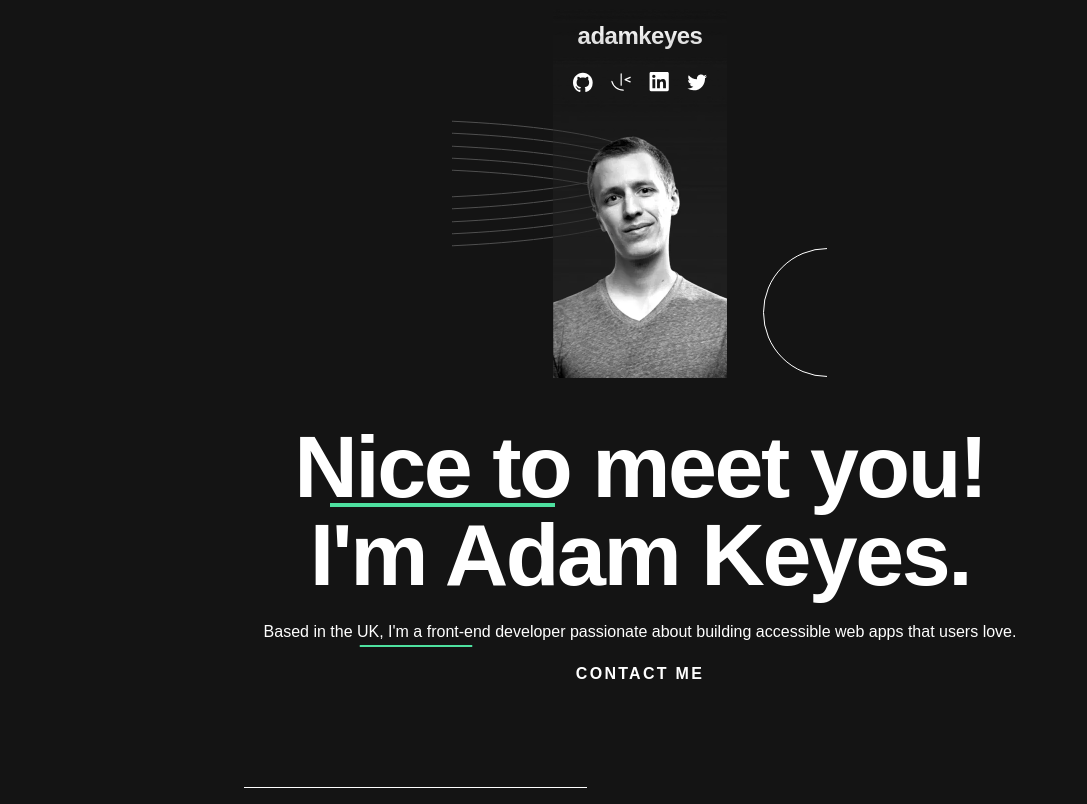
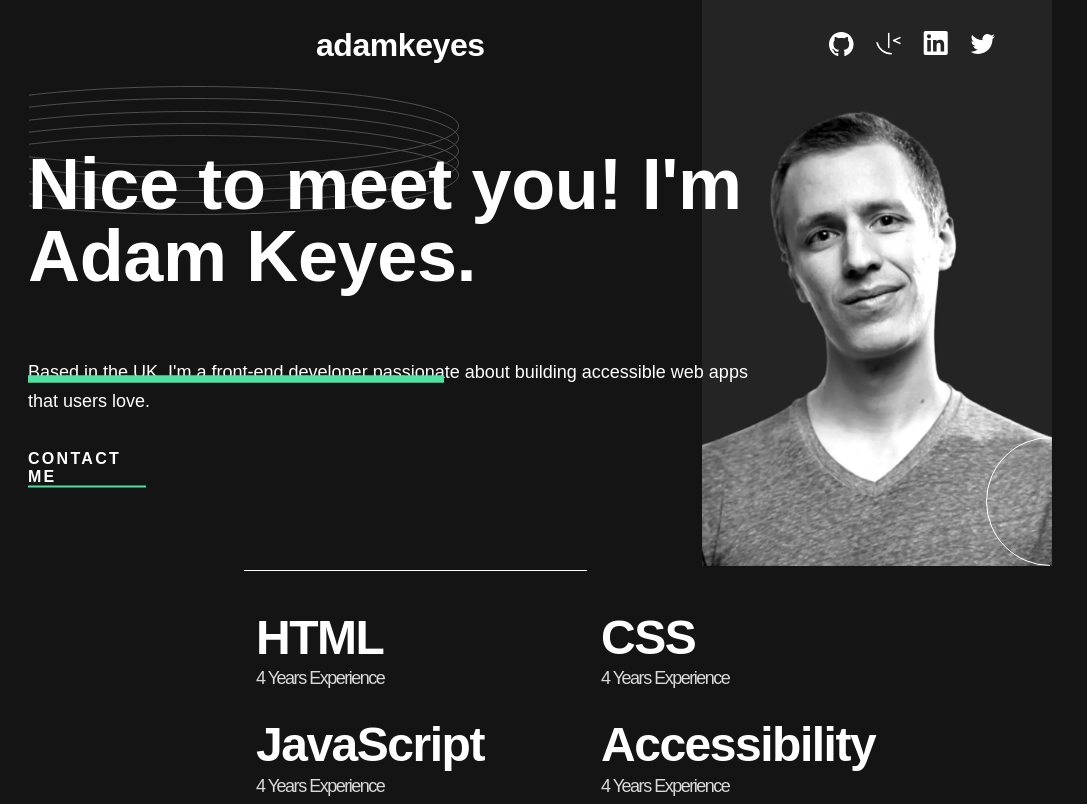
Before and after one commit to AnnaofAmber/single-page-developer-portfolio, a plain HTML site: page index.html in a window 1280 px wide. Shown: the top 804 px of the page, without its empty margins (0-1087 px from the left). Drawn offline with Linux system fonts and the light colour scheme.

Commit message:
adaptive for tablet/desktop header and section 1

```diff
--- a/css/styles.css
+++ b/css/styles.css
@@ -71,9 +71,31 @@ body {
   | header
   |============================
 */
-.header {
+.header-links{
+  display: flex;
+  flex-direction: column;
+  align-items: center;
+  z-index: 10;
+  background: linear-gradient(180deg, rgba(36, 36, 36, 0.00) 0%, #242424 100%);
+  width: 174px;
 
 }
+@media only screen and (min-width: 768px) {
+  .header-links {
+  flex-direction: row;
+  width: 708px;
+  gap: 344px;
+  background: none;
+  }
+}
+@media only screen and (min-width: 1440px) {
+  .header-links {
+  justify-content: space-between;
+  width: 1110px;
+
+  }
+}
+
 .header-container {
   display: flex;
   flex-direction: column;
@@ -81,8 +103,14 @@ body {
  padding-top: 20px;
   /* position: relative; */
   max-height: 363px;
+}
 
-}
+@media only screen and (min-width: 768px) {
+  .header-container {
+    align-items: end;
+    padding-top: 29px;
+    max-height: 29px;
+}}
 
 .header-text {
   margin: 0;
@@ -92,13 +120,30 @@ body {
   letter-spacing: -0.021em;
   margin-bottom: 20px;
 }
+
+@media only screen and (min-width: 768px) {
+   .header-text{
+    font-size: 32px;
+font-style: normal;
+font-weight: 700;
+line-height: 32px; /* 100% */
+letter-spacing: -0.444px;
+margin-bottom: 0;
+}}
+
 .header-socials {
   display: flex;
   gap: 18px;
-  margin-bottom: 40px;
   max-width: 154px;
   z-index: 20;
 
+}
+
+@media only screen and (min-width: 768px) {
+  .header-socials  {
+    gap: 22px;
+    max-width: 192.5px;
+  }
 }
 .header-social-link
 {
@@ -117,31 +162,94 @@ body {
 .header-icon{
 fill: currentColor;
 z-index: 40;
+}
 
+@media only screen and (min-width: 768px) {
+  .header-icon{
+    width: 25px;
+    height: 25px;
+  }
 }
+
+/* @media only screen and (min-width: 768px) {
+  .header-image {
+    width: 322px;
+    overflow: hidden;
+  }
+} */
 
 
 .profile-image{
   display: block;
   position: relative;
-  top: -141px;
- z-index: 10;
+  top: 0px;
+ z-index: 1;
+width: 174px;
+}
 
+@media only screen and (min-width: 768px) {
+  .profile-image{
+    width: 350px;
+    top: -61px;
+    left: 28px;
+  }
 }
+
+@media only screen and (min-width: 1440px) {
+  .profile-image{
+    width: 445px;
+  }
+}
+
 .svg{
   position: relative;
 
 }
 .oval{
   position: absolute;
- top: -17px;
- left: -188px;
+ top: 32px;
+ left: -430px;
+
 }
+
+@media only screen and (min-width: 768px) {
+  .oval{
+   left: -995px;
+   top: 25px;
+
+
+  }
+}
+@media only screen and (min-width: 1440px) {
+  .oval{
+   left: -1275px;
+   top: 20px;
+
+  }
+}
+
 .half-circle{
   position: absolute;
  top: 112px;
  left: 123px;
+z-index: 100;
+}
 
+
+@media only screen and (min-width: 768px) {
+  .half-circle{
+   top: 376px;
+   left: -38px;
+
+  }
+}
+
+@media only screen and (min-width: 1440px) {
+  .half-circle{
+
+   left: -40px;
+
+  }
 }
 
 
@@ -158,16 +266,50 @@ z-index: 40;
 
 }
 
+@media only screen and (min-width: 768px) {
+  .section-intro {
+    padding-top: 90px;
+    padding-bottom: 72px;
+
+  }
+}
+@media only screen and (min-width: 1440px) {
+  .section-intro {
+    padding-top: 127px;
+    padding-bottom: 231px;
+
+  }
+}
 
 
 .intro-container{
   text-align: center;
   position: relative;
+  max-width: 343px;
 
 }
 
+@media only screen and (min-width: 768px) {
+  .intro-container{
+    text-align: left;
+    z-index: 15;
+    margin-left: 0;
+    margin-right: 0;
+    max-width: 445px;
+    /* padding-right: 0; */
+  }
+}
+
+@media only screen and (min-width: 768px) {
+  .intro-container{
+
+    max-width: 750px;
+
+  }}
+
 
 .section-title {
+
   margin-top: 0;
   margin-bottom: 24px;
   font-size: 40px;
@@ -179,28 +321,75 @@ letter-spacing: -0.028em;
 
 @media only screen and (min-width: 768px) {
   .section-title{
+
     font-size: 72px;
+    letter-spacing: -0.005em;
+    margin-bottom: 66px;
   }
 }
 
-@media only screen and (min-width: 768px) {
+@media only screen and (min-width: 1440px) {
   .section-title{
+    position: relative;
     font-size: 88px;
+    z-index: 10;
+    margin-bottom: 43px;
   }
 }
 
 .undertitle-line{
+  width: 225px;
+  height: 4px;
   position: absolute;
   top: 80px;
   left: 102px;
 }
+
+@media only screen and (min-width: 768px) {
+  .undertitle-line{
+    width: 416px;
+    height: 8px;
+    top: 227px;
+    left: 28px;
+  }
+}
+
+@media only screen and (min-width: 1440px) {
+  .undertitle-line{
+    width: 510px;
+    height: 10px;
+    top: 176px;
+    left: 310px;
+    z-index: 1;
+  }
+}
+
 .hero-text {
   margin-top: 0;
   margin-bottom: 24px;
   font-size: 16px;
-line-height: 1,6;
+line-height: 1.6;
 }
 
+@media only screen and (min-width: 768px) {
+ .hero-text{
+  font-size: 18px;
+  margin-bottom: 34px;
+ }
+}
+
+@media only screen and (min-width: 1440px) {
+  .hero-text{
+   max-width: 445px;
+   margin-bottom: 66px;
+  }
+ }
+
+.contact{
+  display: inline-block;
+  position: relative;
+  width: 120px;
+}
 .link-contact {
   font-size: 16px;
 font-style: normal;
@@ -209,13 +398,16 @@ line-height: 1,62;
 letter-spacing: 0.143em;
 }
 
-
-
 .underlink-line{
   position:absolute;
-  top: 222px;
-  left: 128px;
+  top: 35px;
+  left: 112px;
+}
 
+@media only screen and (min-width: 768px) {
+  .underlink-line{
+    left: 0;
+  }
 }
 
 /**
@@ -366,11 +558,11 @@ line-height: 1.55
 }
 
 
-.underlink-line-projects{
+/* .underlink-line-projects{
   position: absolute;
   top: 36px;
   left: 239px;
-}
+} */
 
 .list-projects{
   margin-top: 40px;
--- a/index.html
+++ b/index.html
@@ -21,6 +21,7 @@
   <body>
     <header class="header">
       <div class="container header-container">
+        <div class="header-links">
         <p class="header-text">adamkeyes</p>
         <ul class="list header-socials">
           <li class="header-item">
@@ -49,21 +50,33 @@
             </a>
           </li>
         </ul>
+      </div>
         <div class="svg">
-        <svg class="oval" width="188" height="129" viewBox="0 0 188 129" fill="none" xmlns="http://www.w3.org/2000/svg">
-          <g opacity="0.25">
-          <path d="M187.5 40C187.5 42.5213 185.806 45.0875 182.319 47.659C178.846 50.2209 173.692 52.713 167.007 55.0989C153.642 59.8685 134.275 64.1724 110.309 67.7899C62.3846 75.0237 -3.83923 79.5 -77 79.5C-150.161 79.5 -216.385 75.0237 -264.309 67.7899C-288.275 64.1724 -307.642 59.8685 -321.007 55.0989C-327.692 52.713 -332.846 50.2209 -336.319 47.659C-339.806 45.0875 -341.5 42.5213 -341.5 40C-341.5 37.4787 -339.806 34.9125 -336.319 32.341C-332.846 29.7791 -327.692 27.287 -321.007 24.9011C-307.642 20.1315 -288.275 15.8276 -264.309 12.2101C-216.385 4.97631 -150.161 0.5 -77 0.5C-3.83923 0.5 62.3846 4.97631 110.309 12.2101C134.275 15.8276 153.642 20.1315 167.007 24.9011C173.692 27.287 178.846 29.7791 182.319 32.341C185.806 34.9125 187.5 37.4787 187.5 40Z" stroke="white"/>
-          <path d="M187.5 52C187.5 54.5213 185.806 57.0875 182.319 59.659C178.846 62.2209 173.692 64.713 167.007 67.0989C153.642 71.8685 134.275 76.1724 110.309 79.7899C62.3846 87.0237 -3.83923 91.5 -77 91.5C-150.161 91.5 -216.385 87.0237 -264.309 79.7899C-288.275 76.1724 -307.642 71.8685 -321.007 67.0989C-327.692 64.713 -332.846 62.2209 -336.319 59.659C-339.806 57.0875 -341.5 54.5213 -341.5 52C-341.5 49.4787 -339.806 46.9125 -336.319 44.341C-332.846 41.7791 -327.692 39.287 -321.007 36.9011C-307.642 32.1315 -288.275 27.8276 -264.309 24.2101C-216.385 16.9763 -150.161 12.5 -77 12.5C-3.83923 12.5 62.3846 16.9763 110.309 24.2101C134.275 27.8276 153.642 32.1315 167.007 36.9011C173.692 39.287 178.846 41.7791 182.319 44.341C185.806 46.9125 187.5 49.4787 187.5 52Z" stroke="white"/>
-          <path d="M187.5 65C187.5 67.5213 185.806 70.0875 182.319 72.659C178.846 75.2209 173.692 77.713 167.007 80.0989C153.642 84.8685 134.275 89.1724 110.309 92.7899C62.3846 100.024 -3.83923 104.5 -77 104.5C-150.161 104.5 -216.385 100.024 -264.309 92.7899C-288.275 89.1724 -307.642 84.8685 -321.007 80.0989C-327.692 77.713 -332.846 75.2209 -336.319 72.659C-339.806 70.0875 -341.5 67.5213 -341.5 65C-341.5 62.4787 -339.806 59.9125 -336.319 57.341C-332.846 54.7791 -327.692 52.287 -321.007 49.9011C-307.642 45.1315 -288.275 40.8276 -264.309 37.2101C-216.385 29.9763 -150.161 25.5 -77 25.5C-3.83923 25.5 62.3846 29.9763 110.309 37.2101C134.275 40.8276 153.642 45.1315 167.007 49.9011C173.692 52.287 178.846 54.7791 182.319 57.341C185.806 59.9125 187.5 62.4787 187.5 65Z" stroke="white"/>
-          <path d="M187.5 77C187.5 79.5213 185.806 82.0875 182.319 84.659C178.846 87.2209 173.692 89.713 167.007 92.0989C153.642 96.8685 134.275 101.172 110.309 104.79C62.3846 112.024 -3.83923 116.5 -77 116.5C-150.161 116.5 -216.385 112.024 -264.309 104.79C-288.275 101.172 -307.642 96.8685 -321.007 92.0989C-327.692 89.713 -332.846 87.2209 -336.319 84.659C-339.806 82.0875 -341.5 79.5213 -341.5 77C-341.5 74.4787 -339.806 71.9125 -336.319 69.341C-332.846 66.7791 -327.692 64.287 -321.007 61.9011C-307.642 57.1315 -288.275 52.8276 -264.309 49.2101C-216.385 41.9763 -150.161 37.5 -77 37.5C-3.83923 37.5 62.3846 41.9763 110.309 49.2101C134.275 52.8276 153.642 57.1315 167.007 61.9011C173.692 64.287 178.846 66.7791 182.319 69.341C185.806 71.9125 187.5 74.4787 187.5 77Z" stroke="white"/>
-          <path d="M187.5 89C187.5 91.5213 185.806 94.0875 182.319 96.659C178.846 99.2209 173.692 101.713 167.007 104.099C153.642 108.868 134.275 113.172 110.309 116.79C62.3846 124.024 -3.83923 128.5 -77 128.5C-150.161 128.5 -216.385 124.024 -264.309 116.79C-288.275 113.172 -307.642 108.868 -321.007 104.099C-327.692 101.713 -332.846 99.2209 -336.319 96.659C-339.806 94.0875 -341.5 91.5213 -341.5 89C-341.5 86.4787 -339.806 83.9125 -336.319 81.341C-332.846 78.7791 -327.692 76.287 -321.007 73.9011C-307.642 69.1315 -288.275 64.8276 -264.309 61.2101C-216.385 53.9763 -150.161 49.5 -77 49.5C-3.83923 49.5 62.3846 53.9763 110.309 61.2101C134.275 64.8276 153.642 69.1315 167.007 73.9011C173.692 76.287 178.846 78.7791 182.319 81.341C185.806 83.9125 187.5 86.4787 187.5 89Z" stroke="white"/>
-          </g>
-          </svg>
+          <svg class="oval" width="430" height="129" viewBox="0 0 430 129" fill="none" xmlns="http://www.w3.org/2000/svg">
+            <g opacity="0.25">
+            <path d="M429.5 40C429.5 42.5213 427.806 45.0875 424.319 47.659C420.846 50.2209 415.692 52.713 409.007 55.0989C395.642 59.8685 376.275 64.1724 352.309 67.7899C304.385 75.0237 238.161 79.5 165 79.5C91.8392 79.5 25.6154 75.0237 -22.3087 67.7899C-46.2746 64.1724 -65.6419 59.8685 -79.0069 55.0989C-85.6925 52.713 -90.8463 50.2209 -94.3193 47.659C-97.8055 45.0875 -99.5 42.5213 -99.5 40C-99.5 37.4787 -97.8055 34.9125 -94.3193 32.341C-90.8463 29.7791 -85.6925 27.287 -79.0069 24.9011C-65.6419 20.1315 -46.2746 15.8276 -22.3087 12.2101C25.6154 4.97631 91.8392 0.5 165 0.5C238.161 0.5 304.385 4.97631 352.309 12.2101C376.275 15.8276 395.642 20.1315 409.007 24.9011C415.692 27.287 420.846 29.7791 424.319 32.341C427.806 34.9125 429.5 37.4787 429.5 40Z" stroke="white"/>
+            <path d="M429.5 52C429.5 54.5213 427.806 57.0875 424.319 59.659C420.846 62.2209 415.692 64.713 409.007 67.0989C395.642 71.8685 376.275 76.1724 352.309 79.7899C304.385 87.0237 238.161 91.5 165 91.5C91.8392 91.5 25.6154 87.0237 -22.3087 79.7899C-46.2746 76.1724 -65.6419 71.8685 -79.0069 67.0989C-85.6925 64.713 -90.8463 62.2209 -94.3193 59.659C-97.8055 57.0875 -99.5 54.5213 -99.5 52C-99.5 49.4787 -97.8055 46.9125 -94.3193 44.341C-90.8463 41.7791 -85.6925 39.287 -79.0069 36.9011C-65.6419 32.1315 -46.2746 27.8276 -22.3087 24.2101C25.6154 16.9763 91.8392 12.5 165 12.5C238.161 12.5 304.385 16.9763 352.309 24.2101C376.275 27.8276 395.642 32.1315 409.007 36.9011C415.692 39.287 420.846 41.7791 424.319 44.341C427.806 46.9125 429.5 49.4787 429.5 52Z" stroke="white"/>
+            <path d="M429.5 65C429.5 67.5213 427.806 70.0875 424.319 72.659C420.846 75.2209 415.692 77.713 409.007 80.0989C395.642 84.8685 376.275 89.1724 352.309 92.7899C304.385 100.024 238.161 104.5 165 104.5C91.8392 104.5 25.6154 100.024 -22.3087 92.7899C-46.2746 89.1724 -65.6419 84.8685 -79.0069 80.0989C-85.6925 77.713 -90.8463 75.2209 -94.3193 72.659C-97.8055 70.0875 -99.5 67.5213 -99.5 65C-99.5 62.4787 -97.8055 59.9125 -94.3193 57.341C-90.8463 54.7791 -85.6925 52.287 -79.0069 49.9011C-65.6419 45.1315 -46.2746 40.8276 -22.3087 37.2101C25.6154 29.9763 91.8392 25.5 165 25.5C238.161 25.5 304.385 29.9763 352.309 37.2101C376.275 40.8276 395.642 45.1315 409.007 49.9011C415.692 52.287 420.846 54.7791 424.319 57.341C427.806 59.9125 429.5 62.4787 429.5 65Z" stroke="white"/>
+            <path d="M429.5 77C429.5 79.5213 427.806 82.0875 424.319 84.659C420.846 87.2209 415.692 89.713 409.007 92.0989C395.642 96.8685 376.275 101.172 352.309 104.79C304.385 112.024 238.161 116.5 165 116.5C91.8392 116.5 25.6154 112.024 -22.3087 104.79C-46.2746 101.172 -65.6419 96.8685 -79.0069 92.0989C-85.6925 89.713 -90.8463 87.2209 -94.3193 84.659C-97.8055 82.0875 -99.5 79.5213 -99.5 77C-99.5 74.4787 -97.8055 71.9125 -94.3193 69.341C-90.8463 66.7791 -85.6925 64.287 -79.0069 61.9011C-65.6419 57.1315 -46.2746 52.8276 -22.3087 49.2101C25.6154 41.9763 91.8392 37.5 165 37.5C238.161 37.5 304.385 41.9763 352.309 49.2101C376.275 52.8276 395.642 57.1315 409.007 61.9011C415.692 64.287 420.846 66.7791 424.319 69.341C427.806 71.9125 429.5 74.4787 429.5 77Z" stroke="white"/>
+            <path d="M429.5 89C429.5 91.5213 427.806 94.0875 424.319 96.659C420.846 99.2209 415.692 101.713 409.007 104.099C395.642 108.868 376.275 113.172 352.309 116.79C304.385 124.024 238.161 128.5 165 128.5C91.8392 128.5 25.6154 124.024 -22.3087 116.79C-46.2746 113.172 -65.6419 108.868 -79.0069 104.099C-85.6925 101.713 -90.8463 99.2209 -94.3193 96.659C-97.8055 94.0875 -99.5 91.5213 -99.5 89C-99.5 86.4787 -97.8055 83.9125 -94.3193 81.341C-90.8463 78.7791 -85.6925 76.287 -79.0069 73.9011C-65.6419 69.1315 -46.2746 64.8276 -22.3087 61.2101C25.6154 53.9763 91.8392 49.5 165 49.5C238.161 49.5 304.385 53.9763 352.309 61.2101C376.275 64.8276 395.642 69.1315 409.007 73.9011C415.692 76.287 420.846 78.7791 424.319 81.341C427.806 83.9125 429.5 86.4787 429.5 89Z" stroke="white"/>
+            </g>
+            </svg>
+
+
           <svg class="half-circle" width="64" height="129" viewBox="0 0 64 129" fill="none" xmlns="http://www.w3.org/2000/svg">
             <circle cx="64.5" cy="64.5" r="64" stroke="white"/>
             </svg>
             </div>
-        <img class="profile-image" src="./assets/images/image-profile-mobile.webp" alt="Adam Keyes" width="174px">
+        <img class="profile-image"
+        srcset=
+        "./assets/images/image-profile-mobile.webp 174w,
+        ./assets/images/image-profile-tablet.webp 350w,
+        ./assets/images/image-profile-desktop.webp 445w,
+        "
+        sizes=" (min-width: 1440px) 445px"
+        src="./assets/images/image-profile-mobile.webp"
+        alt="Adam Keyes"
+        >
       </div>
     </header>
     <main>
@@ -71,17 +84,19 @@
         <div class="container intro-container">
 
           <h1 class="section-title">Nice to meet you! I'm Adam Keyes.</h1>
-            <svg class="undertitle-line" width="225" height="4">
+            <svg class="undertitle-line" width="492" height="8">
               <use href="./assets/images/icons/symbol-defs.svg#icon-green-rect"></use>
             </svg>
           <p class="hero-text">
             Based in the UK, I'm a front-end developer passionate about building
             accessible web apps that users love.
           </p>
+          <div class="contact">
           <a class="link link-contact" href="#contact">CONTACT ME</a>
-            <svg class="underlink-line" width="120" height="2">
+            <svg class="underlink-line" width="118" height="3">
               <use href="./assets/images/icons/symbol-defs.svg#icon-green-rect"></use>
             </svg>
+          </div>
         </div>
       </section>
 
@@ -136,10 +151,11 @@
           </svg>
           <div class="projects-header">
           <h2 class="section-title project-title">Projects</h2>
+          <div class="contact">
           <a class="link link-contact link-contact-project" href="#contact">CONTACT ME</a>
-          <svg class="underlink-line-projects" width="120" height="2">
+          <svg class="underlink-line" width="118" height="3">
             <use href="./assets/images/icons/symbol-defs.svg#icon-green-rect"></use>
-          </svg>
+          </svg></div>
         </div>
           <ul class=" list list-projects">
             <li class="list-project-item">
```
